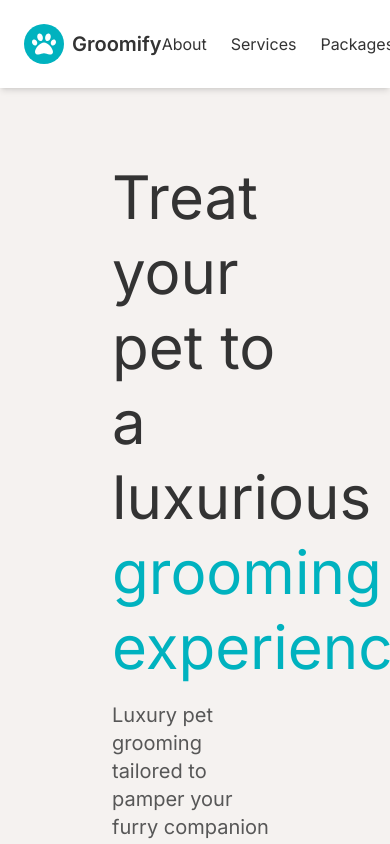
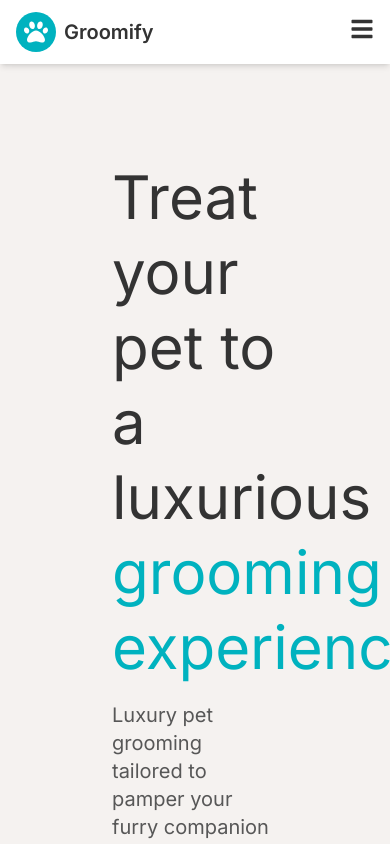
Before and after one commit to LamNDQ/Groomify, a Next.js app: page / in a window 390 px wide. Shown: the top 844 px of the page. Built offline with nearby package versions, Linux system fonts and the light colour scheme.

Commit message:
Responsive

```diff
--- a/src/app/home/Header.js
+++ b/src/app/home/Header.js
@@ -1,33 +1,16 @@
-
-
-import { useState, useEffect } from 'react';
+import { useState } from "react";
 import Button from "../components/shared/Button";
 import Link from "next/link";
-import Image from "next/image";
-import { FaPaw } from "react-icons/fa";
-import BookingModal from "../components/modals/BookingModal";
-
-
+import { FaPaw, FaBars, FaTimes } from "react-icons/fa";
 
 export default function Header() {
-    const [user, setUser] = useState(null);
+    const [menuOpen, setMenuOpen] = useState(false);
 
-    useEffect(() => {
-        const userData = localStorage.getItem('user');
-        if (userData) {
-            setUser(JSON.parse(userData));
-        }
-    }, []);
-
-    const handleLogout = () => {
-        localStorage.removeItem('user');
-        setUser(null);
-        window.location.href = '/auth/login';
-    };
+    const toggleMenu = () => setMenuOpen(!menuOpen);
 
     return (
-        <header id="header" className="fixed bg-opacity-30 backdrop-blur-sm z-1 w-full mx-auto p-2 bg-white shadow-md z-50">
-            <nav className="mx-auto px-4 flex items-center justify-between">
+        <header className="fixed top-0 left-0 w-full bg-white bg-opacity-30 backdrop-blur-sm shadow-md z-50">
+            <nav className="max-w-7xl mx-auto px-4 py-3 flex items-center justify-between">
                 {/* Logo */}
                 <div className="flex items-center space-x-2">
                     <div className="rounded-full p-2 bg-[var(--first-color)]">
@@ -36,8 +19,8 @@ export default function Header() {
                     <span className="text-xl font-semibold">Groomify</span>
                 </div>
 
-                {/* Nav Links */}
-                <div className="flex space-x-6">
+                {/* Desktop Menu */}
+                <div className="hidden md:flex space-x-6">
                     <a href="#about-us" className="hover:underline">About</a>
                     <a href="#services" className="hover:underline">Services</a>
                     <a href="#packages" className="hover:underline">Packages</a>
@@ -45,32 +28,33 @@ export default function Header() {
                     <a href="#faqs" className="hover:underline">FAQs</a>
                 </div>
 
-                {/* Log in/Book */}
-                <div className="flex items-center space-x-4">
-                    {user ? (
-                        <>
-                            <span className="text-gray-700">Welcome, {user.name}</span>
-                            <button
-                                onClick={handleLogout}
-                                className="text-orange-500 hover:text-orange-600"
-                            >
-                                Logout
-                            </button>
-                        </>
-                    ) : (
-                        <>
-                            <Link href="/auth/login" className="hover:underline">
-                                Log in
-                            </Link>
-                            <Button
-                                text="Book Now"
-                                href="#book"
-                                className="button inline-block"
-                            />
-                        </>
-                    )}
+                {/* Buttons Desktop */}
+                <div className="hidden md:flex items-center space-x-4">
+                    <Link href="/auth/login" className="hover:underline">Log in</Link>
+                    <Button text="Book Now" href="#book" className="inline-block" />
+                </div>
+
+                {/* Mobile menu toggle */}
+                <div className="md:hidden">
+                    <button onClick={toggleMenu} aria-label="Menu Toggle">
+                        {menuOpen ? <FaTimes size={24} /> : <FaBars size={24} />}
+                    </button>
                 </div>
             </nav>
+
+            {/* Mobile Menu Dropdown */}
+            {menuOpen && (
+                <div className="md:hidden bg-white shadow-md px-4 pb-4 space-y-4">
+                    <a href="#about-us" className="block">About</a>
+                    <a href="#services" className="block">Services</a>
+                    <a href="#packages" className="block">Packages</a>
+                    <a href="#gallery" className="block">Gallery</a>
+                    <a href="#faqs" className="block">FAQs</a>
+                    <hr className="my-2" />
+                    <Link href="/auth/login" className="block">Log in</Link>
+                    <Button text="Book Now" href="#book" className="w-full" />
+                </div>
+            )}
         </header>
     );
 }
```
